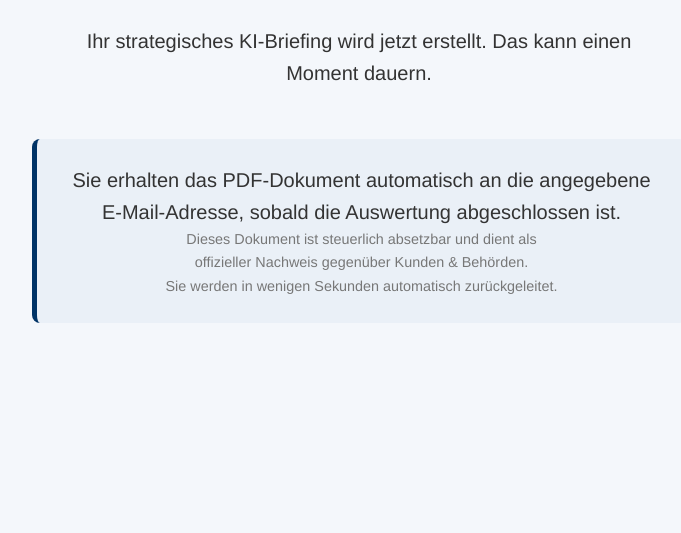
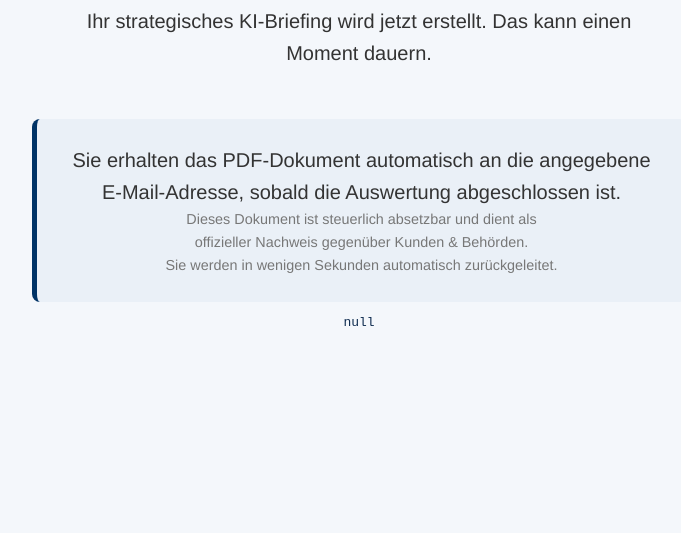
Before and after one commit to Wolf-Achtung/ki-agent-service, a plain HTML site: page formular/danke.html in a window 1280 px wide. Shown: the part 403-936 px from the top of the page, without its empty margins (281-962 px from the left). Drawn offline with Linux system fonts and the light colour scheme.

Commit message:
Add files via upload

```diff
--- a/formular/danke.html
+++ b/formular/danke.html
@@ -67,6 +67,10 @@
     </p>
     <p class="small">Sie werden in wenigen Sekunden automatisch zurückgeleitet.</p>
   </div>
+<script>
+  const ergebnis = JSON.parse(localStorage.getItem("kiErgebnis"));
+  document.write("<pre>" + JSON.stringify(ergebnis, null, 2) + "</pre>");
+</script>
 
 </body>
 </html>
```
